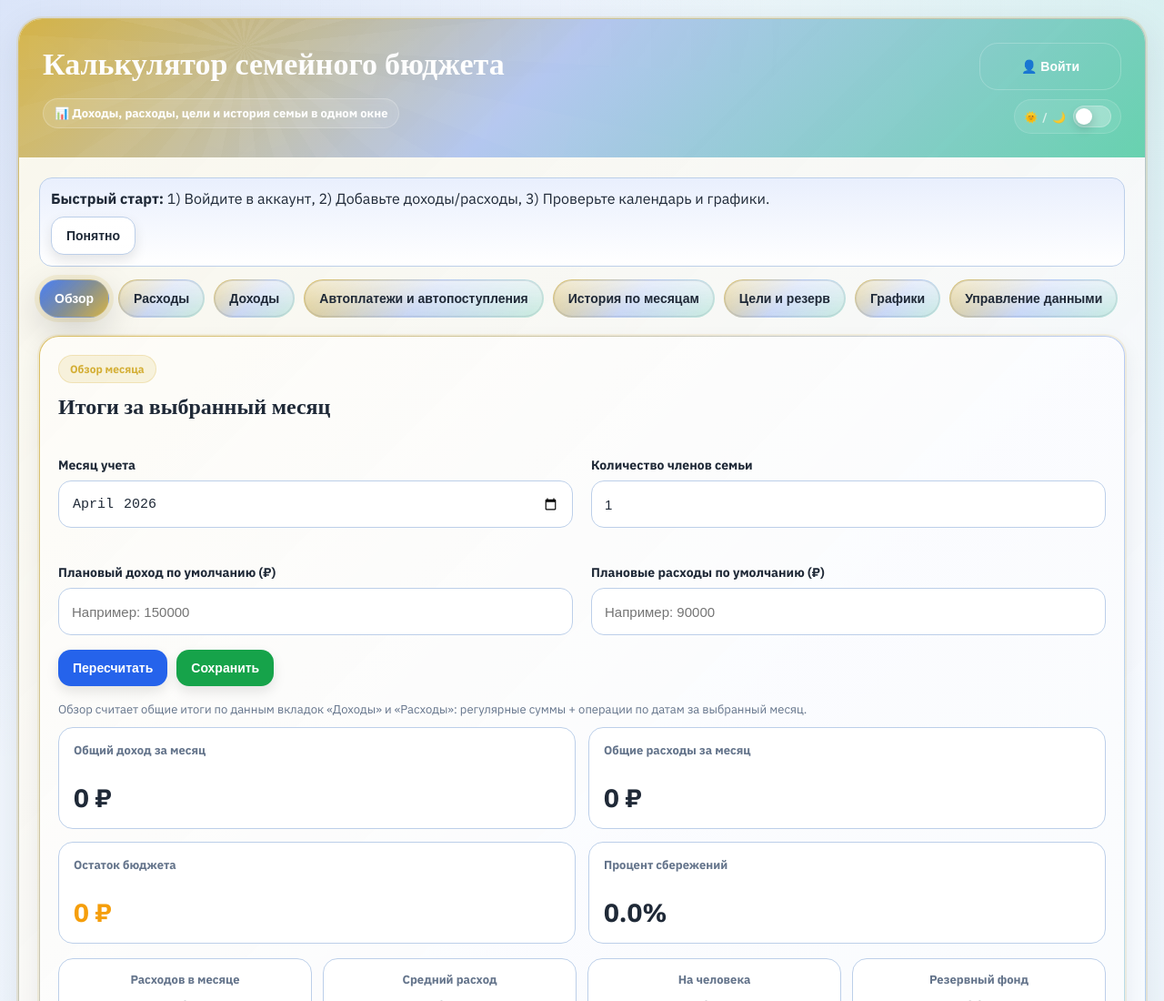
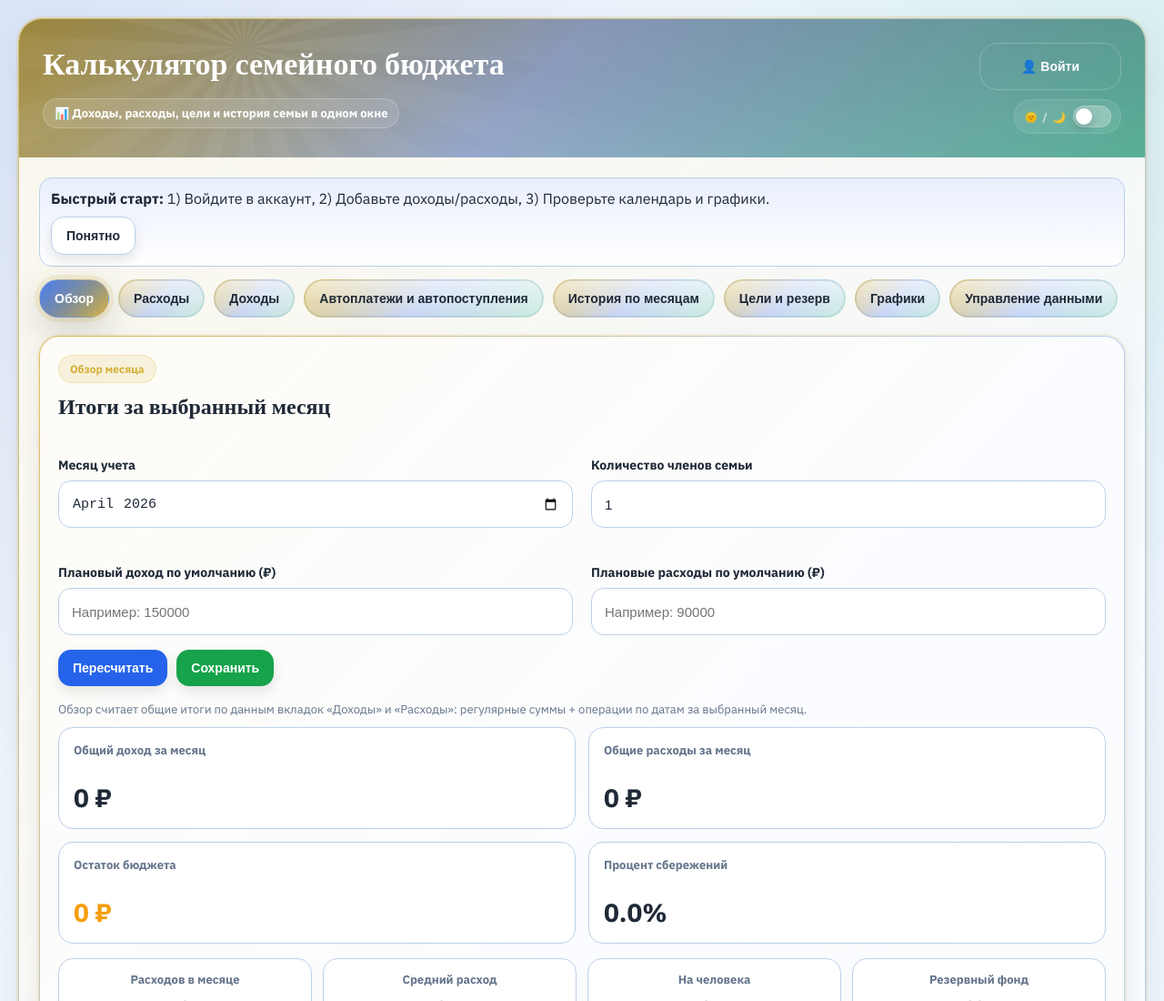
Before and after one commit to MaxFromBWS/Family_Budget_Calculator, a website: page index.html in a window 1280 px wide. Shown: the top 1100 px of the page at 91% size. Drawn offline with nearby package versions, Linux system fonts and the light colour scheme.

Commit message:
Update styles.css

```diff
--- a/styles.css
+++ b/styles.css
@@ -38,6 +38,7 @@
         rgba(16, 185, 129, 0.62) 100%
       );
       --hero-ornament-opacity: 0.26;
+      --header-dim: 0.28;
       --page-gradient:
         radial-gradient(circle at top left, rgba(37,99,235,0.12), transparent 28%),
         radial-gradient(circle at top right, rgba(16,185,129,0.10), transparent 22%),
@@ -101,6 +102,7 @@
         rgba(34, 211, 238, 0.18) 100%
       );
       --hero-ornament-opacity: 0.34;
+      --header-dim: 0.12;
       --page-gradient:
         radial-gradient(circle at top left, rgba(37,99,235,0.18), transparent 24%),
         radial-gradient(circle at top right, rgba(16,185,129,0.14), transparent 18%),
@@ -200,6 +202,20 @@
       color: #fff;
       padding: 26px;
       position: relative;
+      overflow: hidden;
+    }
+
+    .header::before {
+      content: '';
+      position: absolute;
+      inset: 0;
+      pointer-events: none;
+      z-index: 0;
+      background: linear-gradient(
+        180deg,
+        rgba(11, 18, 32, var(--header-dim)) 0%,
+        rgba(11, 18, 32, calc(var(--header-dim) * 0.65)) 100%
+      );
     }
 
     .header::after {
@@ -207,11 +223,17 @@
       position: absolute;
       inset: 0;
       pointer-events: none;
+      z-index: 1;
       background-image:
         repeating-conic-gradient(from 210deg at 20% 20%, rgba(255,255,255,0.22) 0 9deg, transparent 9deg 18deg),
         linear-gradient(180deg, rgba(0,0,0,0.10), transparent 55%);
       opacity: var(--hero-ornament-opacity);
       mask-image: radial-gradient(circle at 20% 20%, rgba(0,0,0,1), rgba(0,0,0,0) 62%);
+    }
+
+    .header > * {
+      position: relative;
+      z-index: 2;
     }
 
     .header-top {
```
